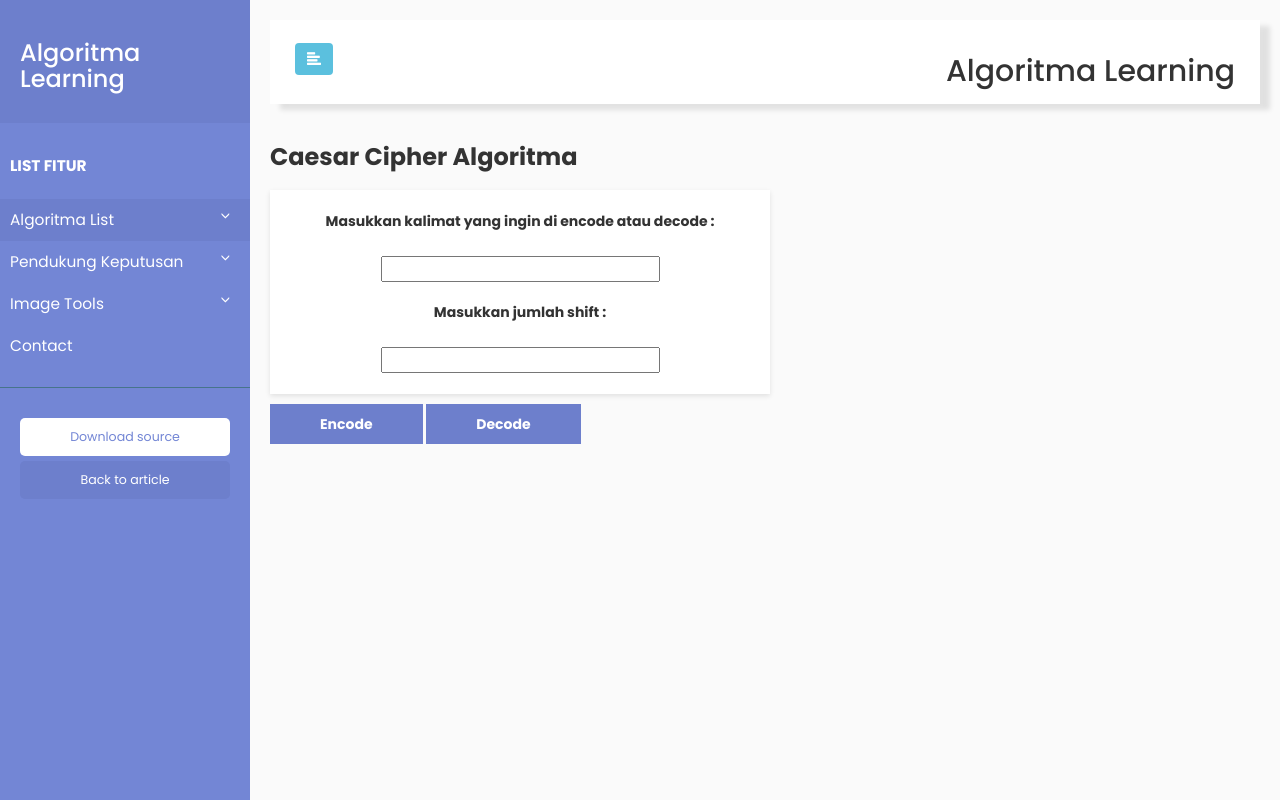
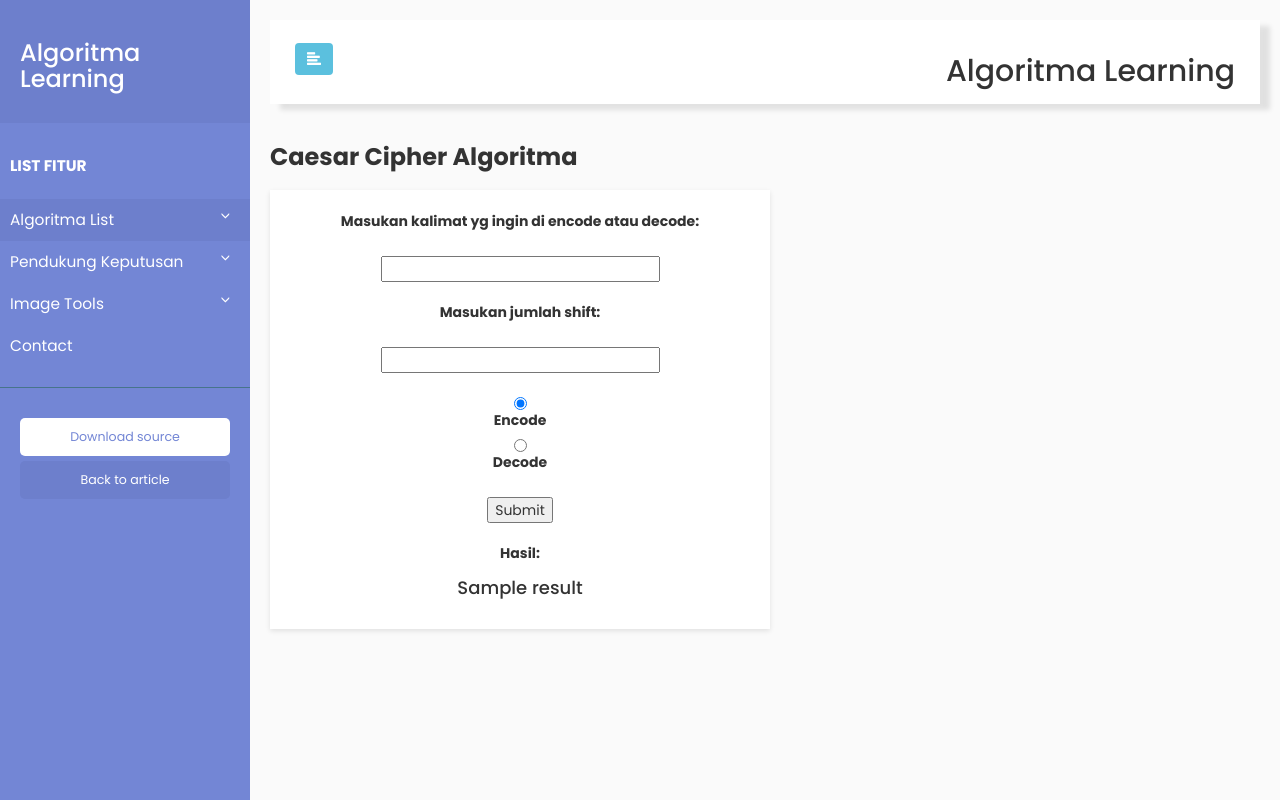
Before and after one commit to lukasvalentino971/Algoritma-Learning, a Flask app: template templates/caesar_cipher.html in a window 1280 px wide. Run offline with Flask 3, Linux system fonts and the light colour scheme; the template is opened without the code that fills it: most values are stand-ins (such as "Sample title", 1, 10 or a date in 2020); some libraries are stand-ins or nearby versions.

Commit message:
caesar_cipher fiture

```diff
--- a/main.py
+++ b/main.py
@@ -3,6 +3,7 @@ from PIL import Image
 import os
 from static import electre_four as ef
 import json
+from static.caesar_cipher import caesar_encode, caesar_decode
 
 app = Flask(__name__)
 
@@ -54,6 +55,21 @@ def post_electre_four():
 def view_caesar_cipher():
     return render_template("caesar_cipher.html")
 
+@app.route('/Caesar_Cipher/result', methods=['POST'])
+def result():
+    if request.method == 'POST':
+        text = request.form['inputText']
+        shift = int(request.form['shiftAmount'])
+        operation = request.form['operation']
+
+        result_text = ''
+        if operation == 'encode':
+            result_text = caesar_encode(text, shift)
+        elif operation == 'decode':
+            result_text = caesar_decode(text, shift)
+
+        return render_template('caesar_cipher.html', result=result_text)
+
 
 if __name__ == "__main__":
     app.run(debug=True)
--- a/templates/caesar_cipher.html
+++ b/templates/caesar_cipher.html
@@ -2,32 +2,19 @@
 
 {% block content %}
 <h1>Caesar Cipher Algoritma</h1>
-<form>
-    <label for="k1">Masukkan kalimat yang ingin di encode atau decode :</label><br>
-    <input type="text" id="k1"><br>
-    <label for="k2">Masukkan jumlah shift :</label><br>
-    <input type="number" id="n2" name="numberC">
+<form action="/Caesar_Cipher/result" method="POST">
+    <label for="inputText">Masukan kalimat yg ingin di encode atau decode:</label><br>
+    <input type="text" id="inputText" name="inputText"><br>
+    <label for="shiftAmount">Masukan jumlah shift:</label><br>
+    <input type="number" id="shiftAmount" name="shiftAmount"><br>
+    <input type="radio" id="encode" name="operation" value="encode" checked>
+    <label for="encode">Encode</label>
+    <input type="radio" id="decode" name="operation" value="decode">
+    <label for="decode">Decode</label><br>
+    <input type="submit" value="Submit"><br>
+    <label>Hasil:</label>
+    <h4>{{ result }}</h4>
 </form>
-<button onclick="encode()">Encode</button>
-<button onclick="decode()">Decode</button>
-
-<script>
-    function encode() {
-        var inputText = document.getElementById("k1").value;
-        var shiftAmount = document.getElementById("n2").value;
-        // Tambahkan kode Python untuk encode di sini
-        // Misalnya, dengan menggunakan fungsi atau AJAX request ke server
-        console.log("Encoded text:", inputText, "with shift:", shiftAmount);
-    }
-
-    function decode() {
-        var inputText = document.getElementById("k1").value;
-        var shiftAmount = document.getElementById("n2").value;
-        // Tambahkan kode Python untuk decode di sini
-        // Misalnya, dengan menggunakan fungsi atau AJAX request ke server
-        console.log("Decoded text:", inputText, "with shift:", shiftAmount);
-    }
-</script>
 
 <style>
     /* Tambahkan gaya sesuai kebutuhan */
```
Also changed, not shown: static/caesar_cipher.py (added, +14 -0 lines).
